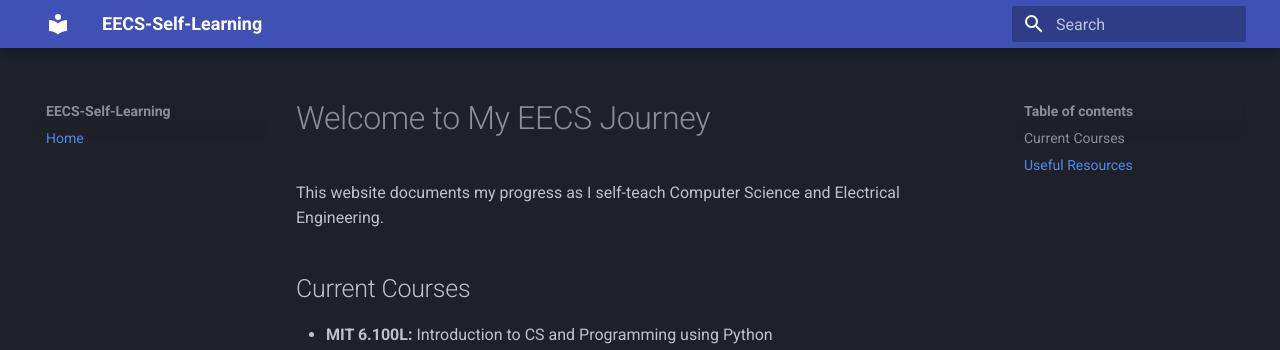
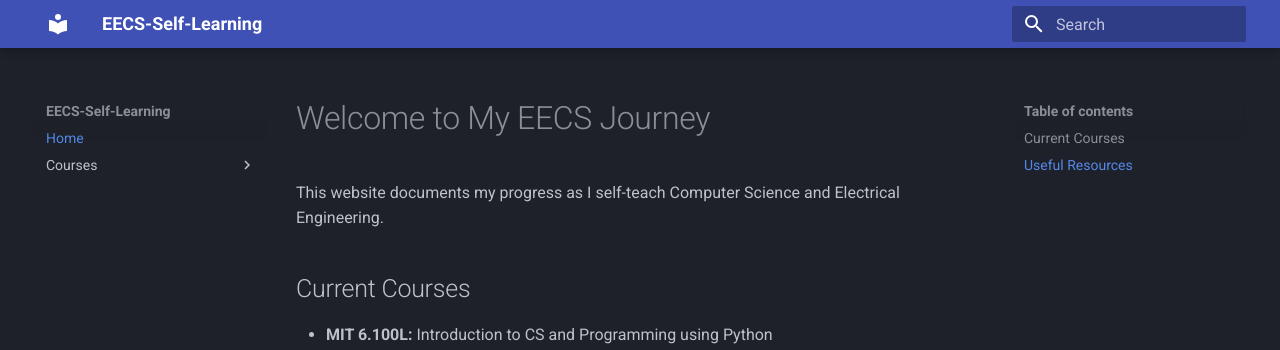
Before and after one commit to franken-st3in/frank.github.io, an MkDocs documentation site: the page built from docs/index.md, in a window 1280 px wide. Shown: the top 350 px of the page. Built offline with MkDocs 1.6.1 and Material for MkDocs 9.7.7, drawn with Linux system fonts in a browser that asks for light colours.

Commit message:
Add Courses section to mkdocs configuration

```diff
--- a/mkdocs.yml
+++ b/mkdocs.yml
@@ -2,6 +2,8 @@ site_name: EECS-Self-Learning
 theme:
   name: material
   palette:
-    scheme: slate # This enables the sleek dark mode
+    scheme: slate
 nav:
   - Home: index.md
+  - Courses:
+    - MIT 6.100L: 6100L.md
```
